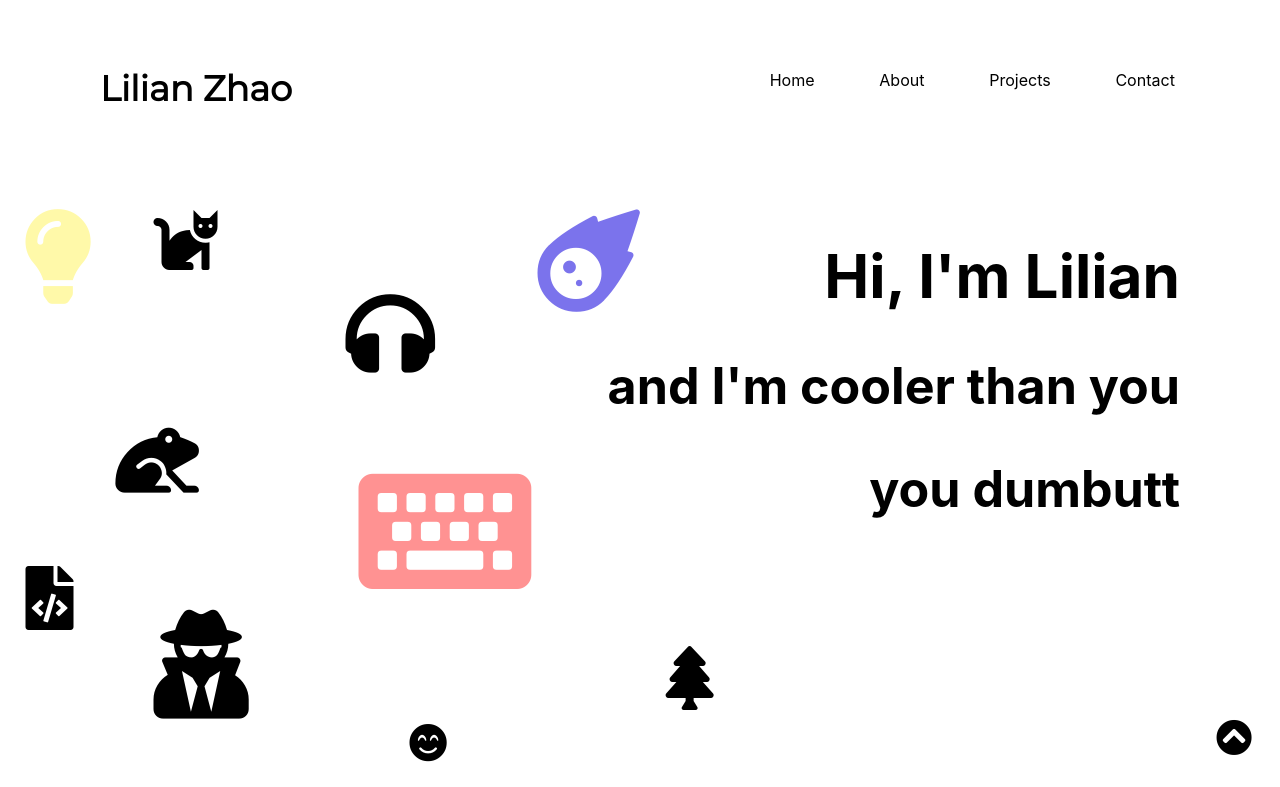
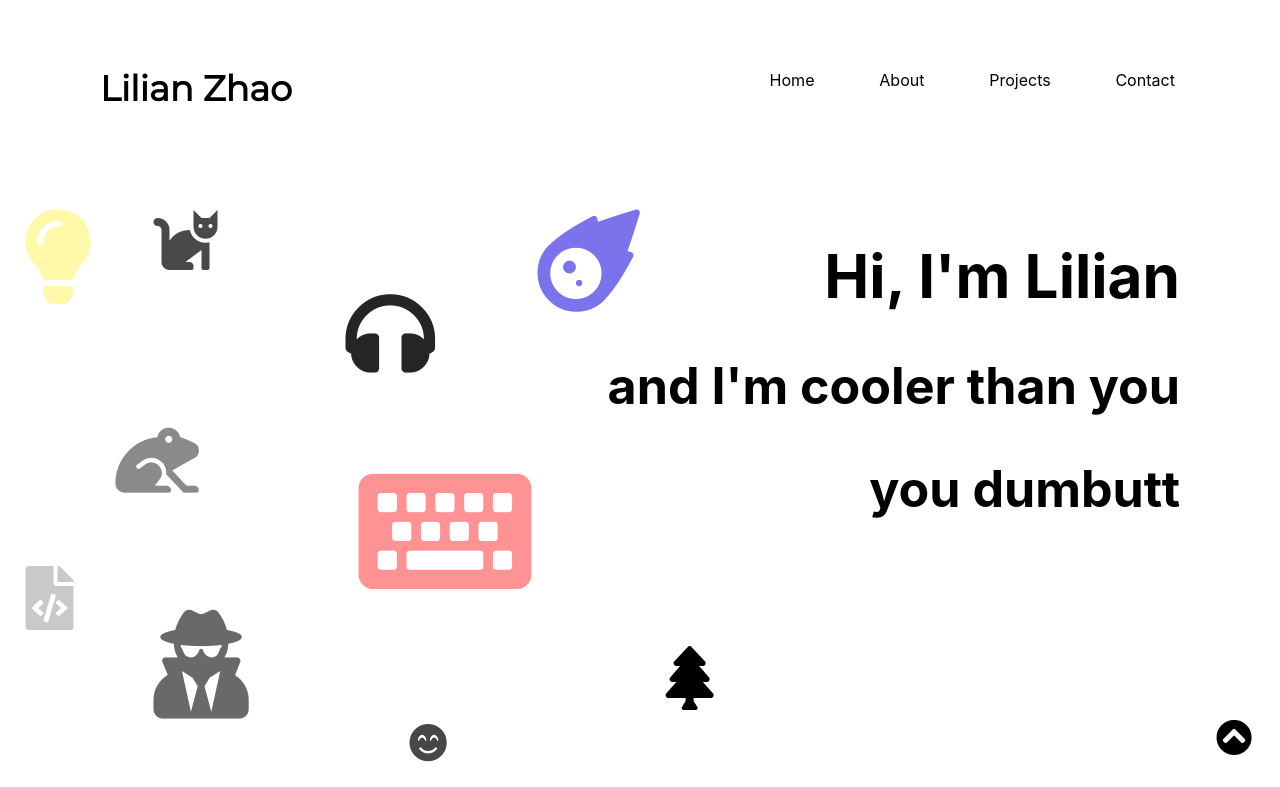
Before and after one commit to inaut6ll/inaut6ll.github.io, a plain HTML site: page index.html in a window 1280 px wide. Shown: the top 787 px of the page. Drawn offline with Linux system fonts and the light colour scheme; a script that the page names is missing; a web font is replaced by a local one.

Commit message:
gradient icons

```diff
--- a/index.html
+++ b/index.html
@@ -26,15 +26,15 @@
       </div>
       <div class="section home-flex-main">
           <div id="frag-container">
-            <div class="frag" data-speed="7" style="top: 75%; left: 12%; color:rgb(0, 0, 0); font-size: 8.5vw;"><i class="fas fa-user-secret"></i></div>
+            <div class="frag" data-speed="7" style="top: 75%; left: 12%; color:rgb(105, 105, 105); font-size: 8.5vw;"><i class="fas fa-user-secret"></i></div>
             <div class="frag" data-speed="3" style="top: 55%; left: 28%; color:rgb(255, 146, 146); font-size: 12vw;"><i class="fas fa-keyboard"></i></div>
             <div class="frag" data-speed="6" style="top: 80%; left: 52%; color:rgb(0, 0, 0); font-size: 5vw;"><i class="fas fa-tree"></i></div>
-            <div class="frag" data-speed="7" style="top: 70%; left: 2%; color:rgb(0, 0, 0); font-size: 5vw;"><i class="fas fa-file-code"></i></div>
+            <div class="frag" data-speed="7" style="top: 70%; left: 2%; color:rgb(201, 201, 201); font-size: 5vw;"><i class="fas fa-file-code"></i></div>
             <div class="frag" data-speed="9" style="top: 25%; left: 42%; color:rgb(123, 115, 236); font-size: 8vw;"><i class="fas fa-meteor"></i></div>
-            <div class="frag" data-speed="5" style="top: 25%; left: 12%; color:rgb(0, 0, 0); font-size: 5vw;"><i class="fas fa-cat"></i></div>
-            <div class="frag" data-speed="2" style="top: 52%; left: 9%; color:rgb(0, 0, 0); font-size: 5.8vw;"><i class="fas fa-frog"></i></div>
-            <div class="frag" data-speed="3" style="top: 35%; left: 27%; color:rgb(0, 0, 0); font-size: 7vw;"><i class="fas fa-headphones"></i></div>
-            <div class="frag" data-speed="5" style="top: 90%; left: 32%; color:rgb(0, 0, 0); font-size: 3vw;"><i class="fas fa-smile-beam"></i></div>
+            <div class="frag" data-speed="5" style="top: 25%; left: 12%; color:rgb(73, 73, 73); font-size: 5vw;"><i class="fas fa-cat"></i></div>
+            <div class="frag" data-speed="2" style="top: 52%; left: 9%; color:rgb(138, 138, 138); font-size: 5.8vw;"><i class="fas fa-frog"></i></div>
+            <div class="frag" data-speed="3" style="top: 35%; left: 27%; color:rgb(37, 37, 37); font-size: 7vw;"><i class="fas fa-headphones"></i></div>
+            <div class="frag" data-speed="5" style="top: 90%; left: 32%; color:rgb(71, 71, 71); font-size: 3vw;"><i class="fas fa-smile-beam"></i></div>
             <div class="frag" data-speed="9" style="top: 25%; left: 2%; color:rgb(255, 249, 169); font-size: 7.4vw;"><i class="fas fa-lightbulb"></i></div>
           </div>
           <div id="home-text-container">
```
